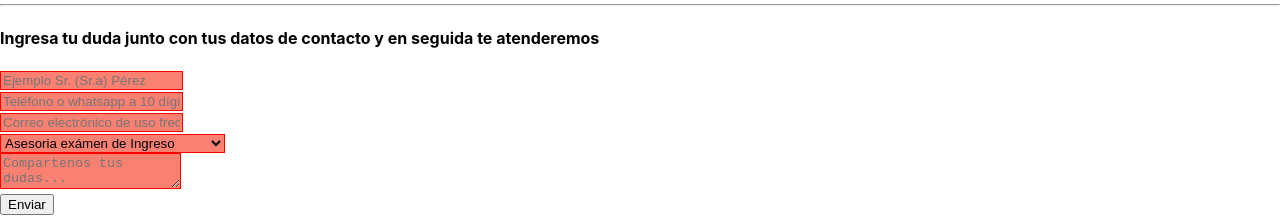
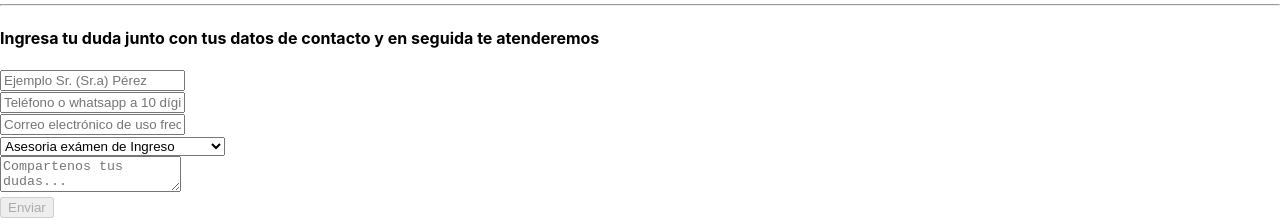
Before and after one commit to alfaruga/asesoriasProyect, a React (Create React App) app: page / in a window 1280 px wide. Shown: the part 2828-3046 px from the top of the page. Built offline with nearby package versions, Linux system fonts and the light colour scheme.

Commit message:
The form validation was made, it seems working ok.

```diff
--- a/src/components/UI/Input/Input.js
+++ b/src/components/UI/Input/Input.js
@@ -4,10 +4,14 @@ import classes from "./Input.module.scss";
 const input = (props) => {
 
     let inputElement = null;
+    let validationError = null;
     const inputClasses = [classes.inputElement];
 
-    if (props.invalid) {
+    if (props.touched && props.invalid && props.shouldValidate) {
         inputClasses.push(classes.Invalid)
+    }
+    if (props.touched && props.invalid) {
+        validationError = <p>{props.errorMsg}</p>;
     }
     switch (props.elementType) {
         case ("input"):
@@ -17,9 +21,7 @@ const input = (props) => {
             inputElement = <textarea className={inputClasses.join(" ")} onChange={props.changed} {...props.elementConfig} value={props.value} />;
             break;
         case ("select"):
-            inputElement = <select className={inputClasses.join(" ")} onChange={props.changed}
-                {...props.elementConfig}
-                value={props.value} >
+            inputElement = <select className={inputClasses.join(" ")} onChange={props.changed} {...props.elementConfig} value={props.value} >
                 {props.elementConfig.options.map(option => {
                     return (
                         <option
@@ -38,7 +40,7 @@ const input = (props) => {
     return (
         <div>
             <label >
-                {inputElement}
+                {inputElement}{validationError}
             </label>
         </div>
     )
--- a/src/containers/Homepage/Homepage.js
+++ b/src/containers/Homepage/Homepage.js
@@ -15,6 +15,7 @@ class Homepage extends Component {
             { title: "Asesores para ingreso a preparatorioa y facultad ", src: "https://firebasestorage.googleapis.com/v0/b/alexis-ruiz-asesorias.appspot.com/o/pexels-thisisengineering-3862130.jpg?alt=media&token=867c50b9-74c0-498e-980a-65cec814e8ff" },
             { title: "Profesores de Inglés", src: "https://firebasestorage.googleapis.com/v0/b/alexis-ruiz-asesorias.appspot.com/o/invonto-m4n7lOvFqog-unsplash.jpg?alt=media&token=bc54f243-a174-43f8-8bff-4e36bafed920" }
         ],
+        formIsValid: false,
         informationQuery: {
             name: {
                 elementType: "input",
@@ -26,7 +27,9 @@ class Homepage extends Component {
                 validation: {
                     required: true
                 },
-                valid: false
+                valid: false,
+                touched: false,
+                msg: "Introduce un nombre válido"
             },
             phone: {
                 elementType: "input",
@@ -39,7 +42,10 @@ class Homepage extends Component {
                 validation: {
                     required: true,
                 },
-                valid: false
+                valid: false,
+                touched: false,
+                msg: "Número de teléfono a 10 dígitos, p. ej. 9876543210"
+
             },
             email: {
                 elementType: "input",
@@ -51,7 +57,10 @@ class Homepage extends Component {
                 validation: {
                     required: true,
                 },
-                valid: false
+                valid: false,
+                touched: false,
+                msg: "Introduce un correo válido (ejemplo@ejemplo.com)"
+
             },
             sale: {
                 elementType: "select",
@@ -62,12 +71,12 @@ class Homepage extends Component {
                         { value: "Inglés", displayValue: "Tutorías en inglés" },
                         { value: "Otro", displayValue: "Otro" }
                     ]
-                }, value: ""
-                ,validation: {
-                    required: true,
-                    minLength: 10,
-                    maxLength: 500
-                }
+                }, value: "Asesoria exámen de Ingreso",
+                valid: true,
+                touched: false,
+                msg: ""
+
+
             },
             question: {
                 elementType: "textArea",
@@ -78,10 +87,13 @@ class Homepage extends Component {
                 , value: "",
                 validation: {
                     required: true,
-                    minLength: 10,
+                    minLength: 1,
                     maxLength: 500
-                }
-            }
+                },
+                valid: false,
+                touched: false,
+                msg: "Brinda más información para poder ayudarte"
+            },
         }
 
     }
@@ -111,13 +123,25 @@ class Homepage extends Component {
         updatedQuestionElement.value = event.target.value;
 
         //Validation
-        updatedQuestionElement.valid = this.checkValidation(updatedQuestionElement.value, updatedQuestionElement.validation)
+        if (updatedQuestionElement.validation) {
+            updatedQuestionElement.valid = this.checkValidation(updatedQuestionElement.value, updatedQuestionElement.validation)
+        }
+        //Has been touched
+        updatedQuestionElement.touched = true;
 
+        //Check if form is full of valid data
+
+        let formIsValid = true;
+        for (let inputIdentifier in updatedQuestionForm) {
+            formIsValid = updatedQuestionForm[inputIdentifier].valid && formIsValid;
+        }
+        console.log(formIsValid)
+        //Update state
 
         updatedQuestionForm[inputId] = updatedQuestionElement;
-        console.log(updatedQuestionElement)
         this.setState({
             informationQuery: updatedQuestionForm,
+            formIsValid: formIsValid
         })
     }
     submitQuestionHandler = (event) => {
@@ -133,10 +157,8 @@ class Homepage extends Component {
             .catch(error => {
                 alert("error")
             })
+    }
 
-
-
-    }
     render() {
         return (
             <Aux>
@@ -145,6 +167,7 @@ class Homepage extends Component {
                 <Features features={this.state.features} />
                 <Advantages />
                 <Information
+                    formIsValid={this.state.formIsValid}
                     inputField={this.state.informationQuery}
                     clicked={(event, inputId) => this.informationChangeHandler(event, inputId)}
                     send={this.submitQuestionHandler} />
--- a/src/containers/Information/Information.js
+++ b/src/containers/Information/Information.js
@@ -19,6 +19,9 @@ const information = (props) => {
                 {makeArrayFromInputField.map(elementType => {
                     return (
                         <Input
+                            touched={elementType.config.touched}
+                            shouldValidate={elementType.config.validation}
+                            errorMsg={elementType.config.msg}
                             invalid={!elementType.config.valid}
                             changed={(event) => props.clicked(event, elementType.id)}
                             key={elementType.id}
@@ -28,9 +31,9 @@ const information = (props) => {
                         ></Input>
                     )
                 })}
-                <button onClick={props.clicked}>Enviar</button>
+                <button disabled={!props.formIsValid}>Enviar</button>
             </form>
-        </Section>
+        </Section >
     )
 }
 
```
